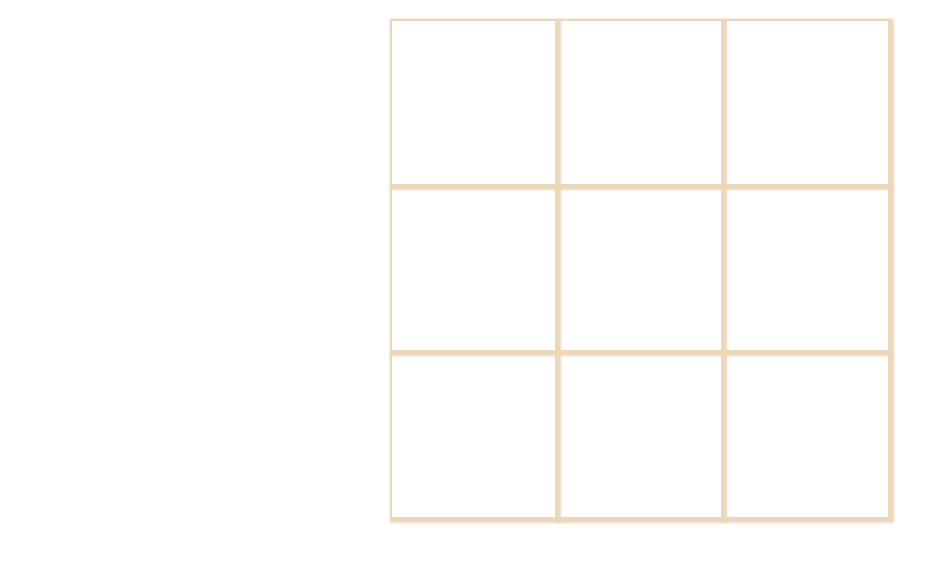
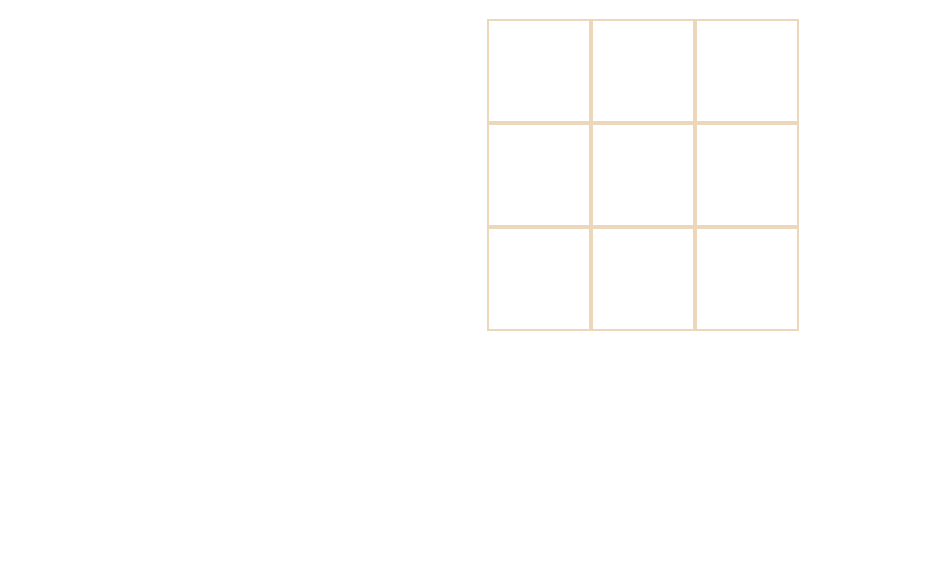
Before and after one commit to kris-chambers/tic-tac-toe, a plain HTML site: page index.html in a window 1280 px wide. Shown: the part 61-624 px from the top of the page, without its empty margins (0-950 px from the left). Drawn offline with Linux system fonts and the light colour scheme.

Commit message:
Begin work on gameboard borders

```diff
--- a/style.css
+++ b/style.css
@@ -7,14 +7,15 @@
 }
 
 .gameboard {
-  height: 500px;
-  width: 500px;
+  width: 306px;
   display: grid;
   grid-template-columns: repeat(3, auto);
   margin: 10px auto;
 }
 
 .cell {
-  box-shadow: 2px 2px 2px 2px #ecd7ba;
+  width: 100px;
+  height: 100px;
+  /* box-shadow: 2px 2px 2px 2px #ecd7ba; */
   border: 2px solid #ecd7ba;
 }
```
